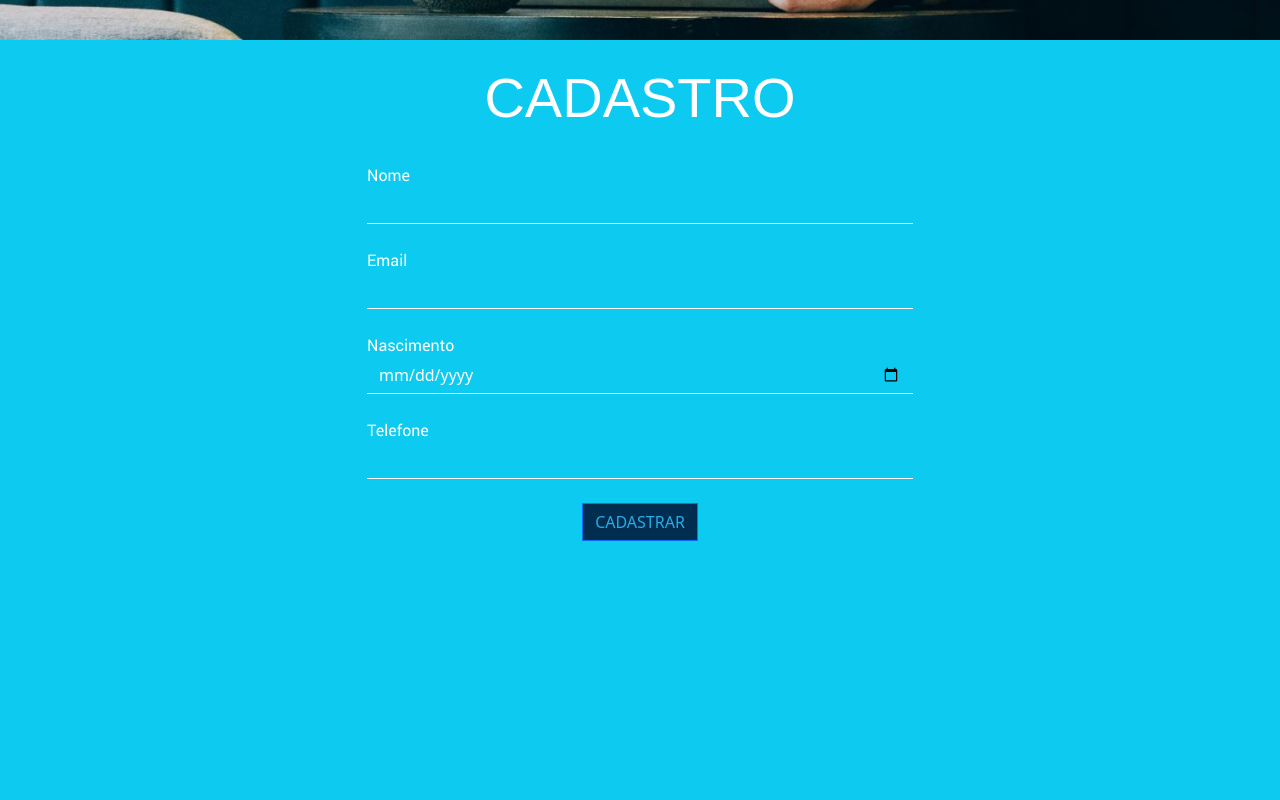
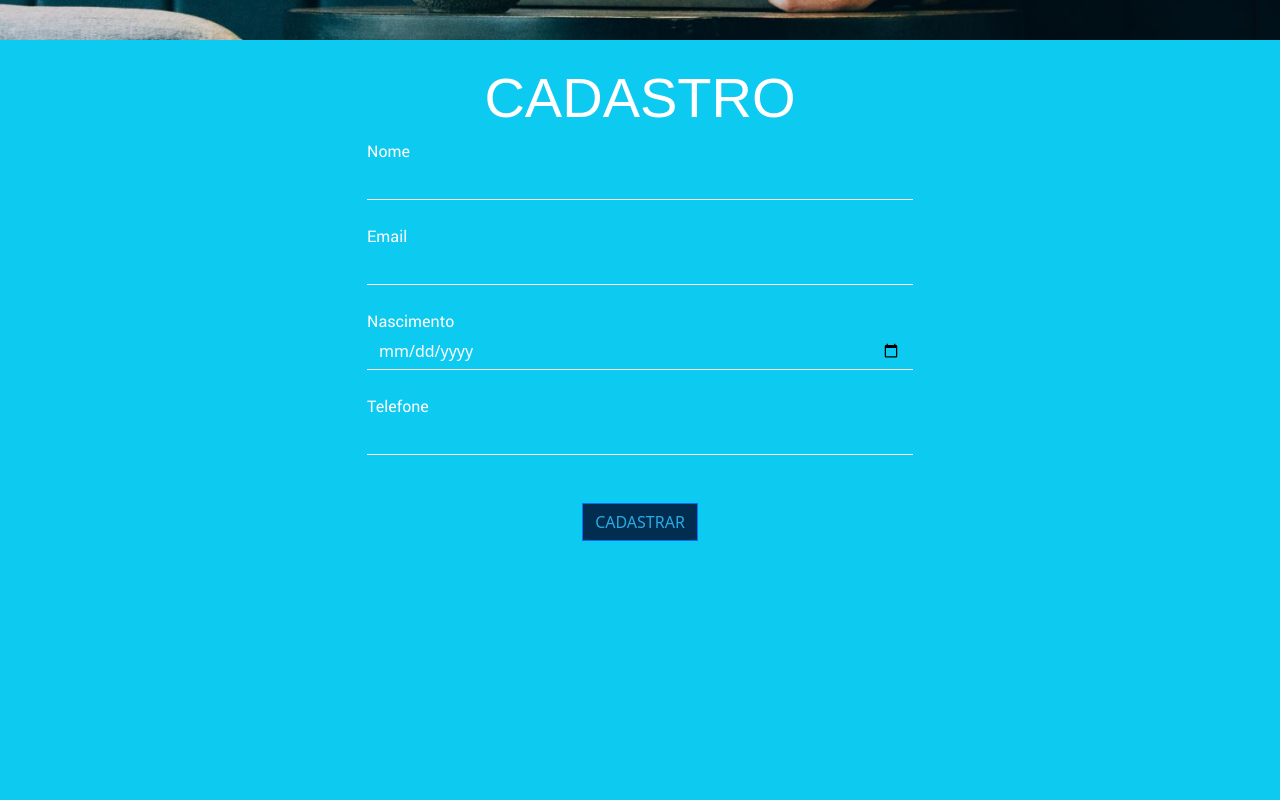
Before and after one commit to anarodrigues1996/devnology_intership_nextjs, a Next.js app: page / in a window 1280 px wide. Shown: the part 760-1560 px from the top of the page. Built offline with nearby package versions, Linux system fonts and the light colour scheme; no server answers.

Commit message:
render list on table

```diff
--- a/pages/List.js
+++ b/pages/List.js
@@ -1,8 +1,29 @@
+import { useState, useEffect } from 'react'
 
-export default function List(){
-    return(
-        <div>
-            <section className='vh-100' id='list'>
+export default function List() {
+
+  const [interns, setInterns] = useState([])
+
+  useEffect(() => {
+
+    getInternShip();
+
+  }, []);
+
+  async function getInternShip(){
+    try {
+      const data = await fetch('http://127.0.0.1:3333/api/internship')
+      const json = await data.json()
+      console.log(json)
+      setInterns(json)
+    } catch (e) {
+      console.log(e.messege)
+    }
+  }
+
+  return (
+    <div>
+      <section className='vh-100' id='list'>
         <div className='container py-4 position-relative'>
           <h3 className='text-center display-4 text-info'>LISTA DE CADASTRO</h3>
           <div className='row'>
@@ -19,13 +40,15 @@ export default function List(){
                   </tr>
                 </thead>
                 <tbody>
+                {interns.map((intern) =>
                   <tr>
                     <td></td>
-                    <td></td>
-                    <td></td>
-                    <td></td>
-                    <td></td>
+                    <td>{intern.name}</td>
+                    <td>{intern.email}</td>
+                    <td>{intern.birthday}</td>
+                    <td>{intern.phone}</td>
                   </tr>
+                )}
                 </tbody>
               </table>
             </div>
@@ -42,6 +65,6 @@ export default function List(){
 
         </div>
       </section>
-        </div>
-    )
+    </div>
+  )
 }
--- a/pages/SignUp.js
+++ b/pages/SignUp.js
@@ -51,22 +51,11 @@ function SignUp(){
   }
 
  useEffect(() => {
-    console.log(formErrors)
+    //console.log(formErrors)
     if(Object.keys(formErrors).length === 0 && isSubmit){
-      console.log(values)
+      //console.log(values)
     }
   }, [formErrors]);
-
-  const getIternShip = async()=>{
-      try{
-          const data = await fetch('http://127.0.0.1:3333/api/internship')
-          const json =await data.json();
-          console.log(json)
-      }catch(e){
-        console.log(e.messege)
-      }
-  }
-
 
   return (<section className='bg-info' id='signUp'>
       <div className='container py-4'>
@@ -76,27 +65,27 @@ function SignUp(){
           <div className='col-12 col-md-6'>
             <form onSubmit={handleSubmit} id="form1">
               <div>
-                {formErrors.name && <p className='error'>{formErrors.name}</p>}
-                <label className='text-white mt-4'>Nome</label>
-                <input className='form-control' type="text" value={values.name} onChange={handleChange} />
+                {formErrors.name && <p className='text-danger'>{formErrors.name}</p>}
+                <label className='text-white'>Nome</label>
+                <input className='form-control mb-4' type="text" value={values.name} onChange={handleChange} />
               </div>
 
               <div>
-              {formErrors.email && <p className='error'>{formErrors.email}</p>}
-                <label className='text-white mt-4'>Email </label>
-                <input className='form-control' type="email"  value={values.email} onChange={handleChange}/>
+              {formErrors.email && <p className='text-danger'>{formErrors.email}</p>}
+                <label className='text-white'>Email </label>
+                <input className='form-control mb-4' type="email"  value={values.email} onChange={handleChange}/>
               </div>
 
               <div>
-              {formErrors.birthday && <p className='error'>{formErrors.birthday}</p>}
-                <label className='text-white mt-4'>Nascimento </label>
-                <input className='form-control' type="date" value={values.birthday} onChange={handleChange}/>
+              {formErrors.birthday && <p className='text-danger'>{formErrors.birthday}</p>}
+                <label className='text-white'>Nascimento </label>
+                <input className='form-control mb-4' type="date" value={values.birthday} onChange={handleChange}/>
               </div>
 
               <div>
-              {formErrors.phone && <p className='error'>{formErrors.phone}</p>}
-                <label className='text-white mt-4'>Telefone </label>
-                <input className='form-control' type="number" value={values.phone} onChange={handleChange}/>
+              {formErrors.phone && <p className='text-danger'>{formErrors.phone}</p>}
+                <label className='text-white'>Telefone </label>
+                <input className='form-control mb-4' type="number" value={values.phone} onChange={handleChange}/>
               </div>
             </form>
           </div>
```
